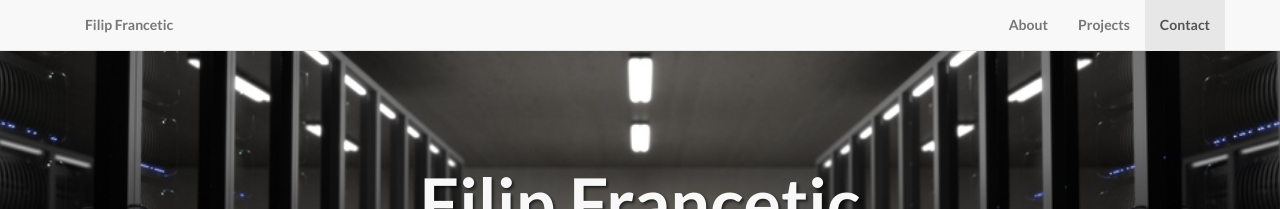
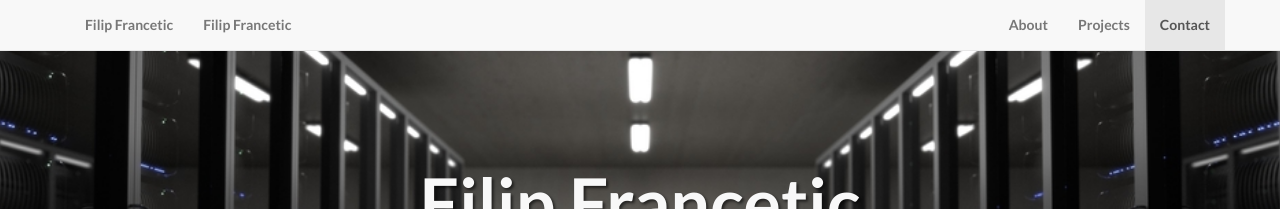
Before and after one commit to Filip-F/Filip-F.github.io, a Jekyll site: the page built from index.html, in a window 1280 px wide. Shown: the top 209 px of the page. Built offline with Jekyll 4.4.1, drawn with Linux system fonts in a browser that asks for light colours.

Commit message:
Split header in two parts

```diff
--- a/_includes/contact.html
+++ b/_includes/contact.html
@@ -20,7 +20,6 @@
 	</div>
       </div>
 
-
     </div>
     <!-- /.container -->
 
--- a/_includes/header.html
+++ b/_includes/header.html
@@ -1,44 +1,3 @@
-<!-- Navigation -->
-<nav class="navbar navbar-default navbar-fixed-top" role="navigation">
-  <div class="container">
-    <!-- Brand and toggle get grouped for better mobile display -->
-    <div class="navbar-header page-scroll">
-      <button type="button" class="navbar-toggle" data-toggle="collapse" data-target="#bs-example-navbar-collapse-1">
-        <span class="sr-only">Toggle navigation</span>
-        <span class="icon-bar"></span>
-        <span class="icon-bar"></span>
-        <span class="icon-bar"></span>
-      </button>
-      <div class="collapse navbar-collapse hidden-xs">
-        <ul class="nav navbar-nav navbar-right">
-          <li>
-            <a class="page-scroll" href="#home">Filip Francetic</a>
-          </li>
-          <ul>
-      </div>
-    </div>
-    <!-- Collect the nav links, forms, and other content for toggling -->
-    <div class="collapse navbar-collapse" id="bs-example-navbar-collapse-1">
-      <ul class="nav navbar-nav navbar-right">
-	<!-- <li class="visible-xs"> -->
-        <!--   <a class="page-scroll" href="#home">Filip Francetic</a> -->
-        <!-- </li> -->
-        <li>
-          <a class="page-scroll" href="#about">About</a>
-        </li>
-        <li>
-          <a class="page-scroll" href="#projects">Projects</a>
-        </li>
-        <li>
-          <a class="page-scroll" href="#contact">Contact</a>
-        </li>
-      </ul>
-    </div>
-    <!-- /.navbar-collapse -->
-  </div>
-  <!-- /.container -->
-</nav>
-
 <section id="home">
   <!-- Header -->
   <div class="intro-header">
--- /dev/null
+++ b/_includes/nav.html
@@ -0,0 +1,40 @@
+<!-- Navigation -->
+<nav class="navbar navbar-default navbar-fixed-top" role="navigation">
+  <div class="container">
+    <!-- Brand and toggle get grouped for better mobile display -->
+    <div class="navbar-header page-scroll">
+      <button type="button" class="navbar-toggle" data-toggle="collapse" data-target="#navbar-collapse-1">
+        <span class="icon-bar"></span>
+        <span class="icon-bar"></span>
+        <span class="icon-bar"></span>
+      </button>
+    </div>
+    <!-- Collect the nav links, forms, and other content for toggling -->
+    <div class="collapse navbar-collapse" id="navbar-collapse-1">
+      <ul class="nav navbar-nav navbar-left hidden-xs">
+        <li>
+          <a class="page-scroll" href="#home">Filip Francetic</a>
+        </li>
+	<li>
+          <a class="page-scroll" href="#home">Filip Francetic</a>
+        </li>
+      </ul>
+      <ul class="nav navbar-nav navbar-right">
+	<!-- <li class="visible-xs"> -->
+        <!--   <a class="page-scroll" href="">Filip Francetic</a> -->
+        <!-- </li> -->
+	<li>
+          <a class="page-scroll" href="#about">About</a>
+        </li>
+        <li>
+          <a class="page-scroll" href="#projects">Projects</a>
+        </li>
+        <li>
+          <a class="page-scroll" href="#contact">Contact</a>
+        </li>
+      </ul>
+    </div>
+    <!-- /.navbar-collapse -->
+  </div>
+  <!-- /.container -->
+</nav>
--- a/_layouts/default.html
+++ b/_layouts/default.html
@@ -3,6 +3,7 @@
   {% include head.html %}
 
   <body>
+    {% include nav.html %}
     {% include header.html %}
     {% include about.html %}
     {% include page_content.html %}
```
Lines whose indentation alone changed are shown as unchanged.
